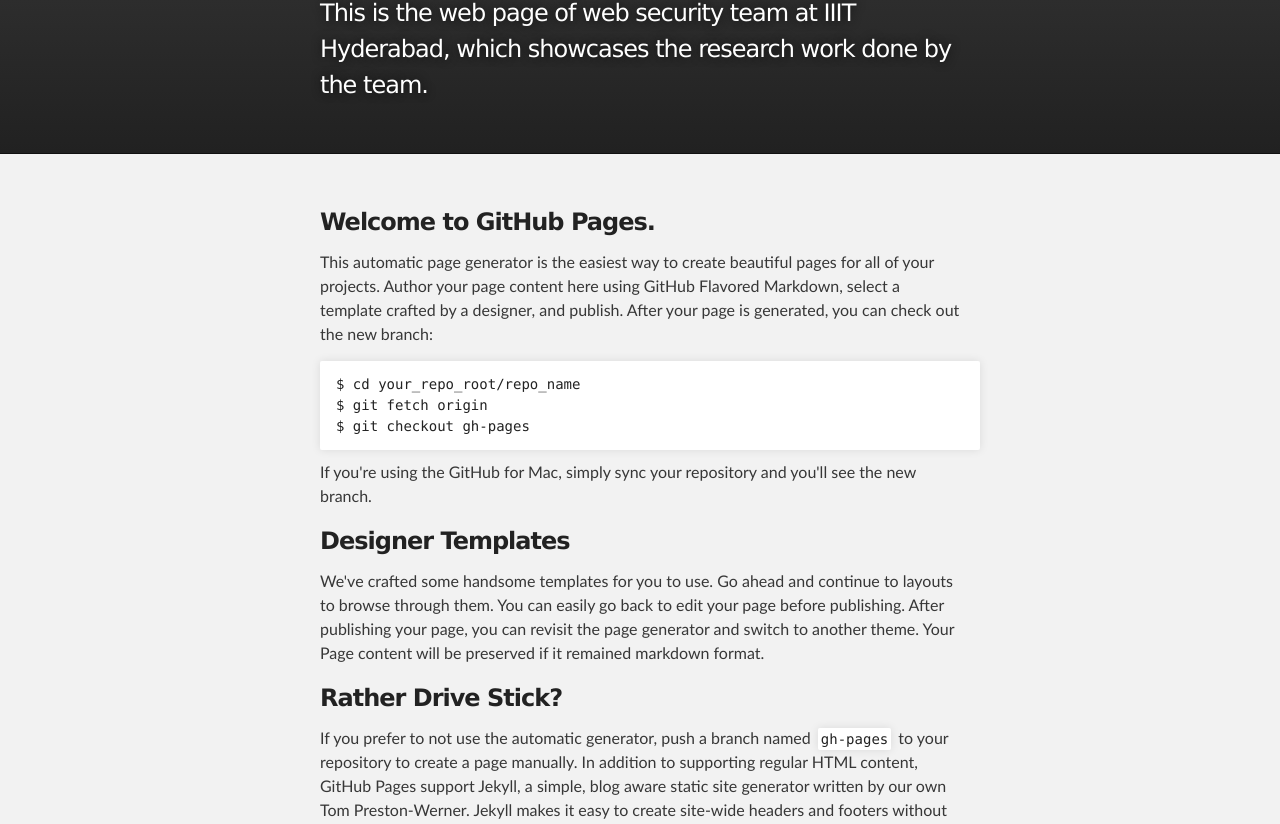
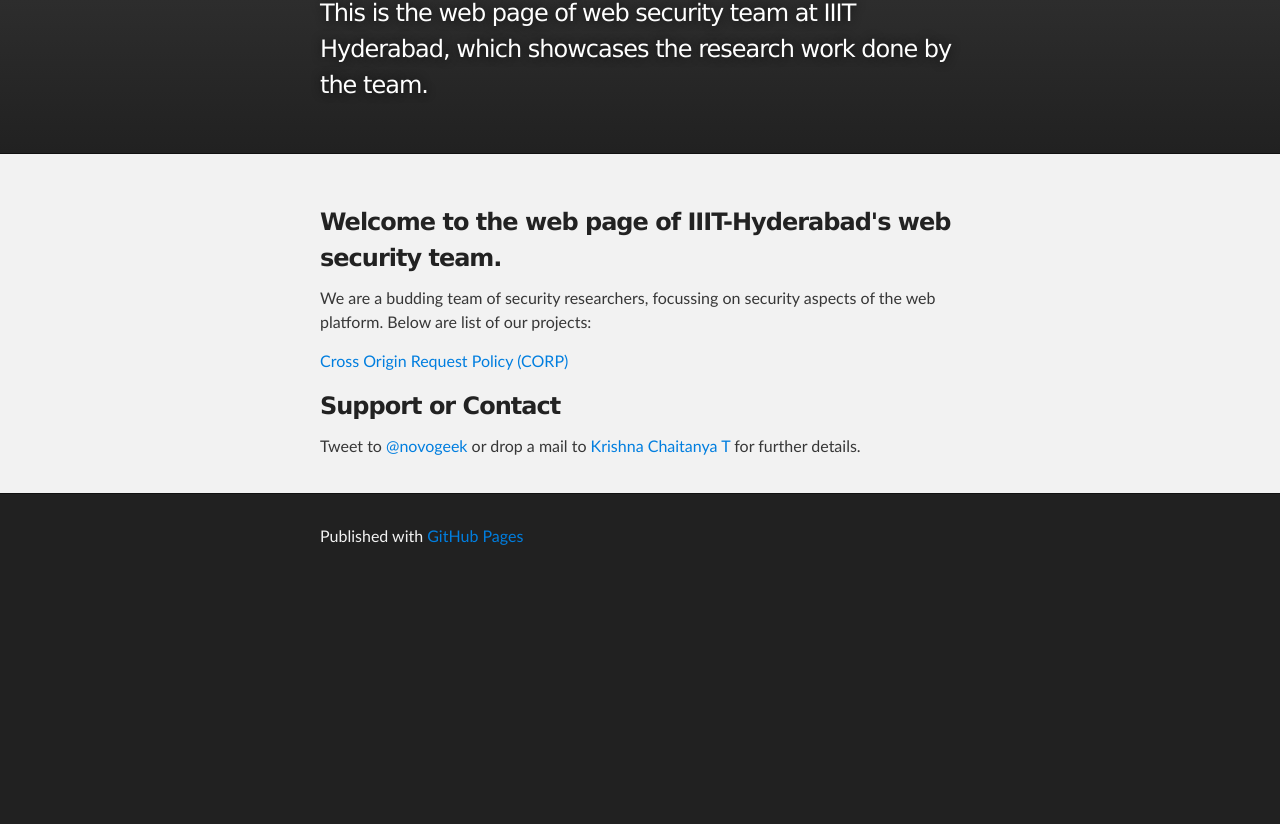
Before and after one commit to iiithyd-websec/iiithyd-websec.github.io, a plain HTML site: page index.html in a window 1280 px wide. Shown: the part 128-952 px from the top of the page. After the commit the page ends 800 px from the top, so only its background shows below. Drawn offline with Linux system fonts and the light colour scheme.

Commit message:
Update index.html
Updated index page and contact details.

```diff
--- a/index.html
+++ b/index.html
@@ -28,36 +28,17 @@
     <div id="main_content_wrap" class="outer">
       <section id="main_content" class="inner">
         <h3>
-<a name="welcome-to-github-pages" class="anchor" href="#welcome-to-github-pages"><span class="octicon octicon-link"></span></a>Welcome to GitHub Pages.</h3>
+          <a name="welcome-to-github-pages" class="anchor" href="#welcome-to-IIITH"><span class="octicon octicon-link"></span></a>Welcome to the web page of IIIT-Hyderabad's web security team.
+        </h3>
 
-<p>This automatic page generator is the easiest way to create beautiful pages for all of your projects. Author your page content here using GitHub Flavored Markdown, select a template crafted by a designer, and publish. After your page is generated, you can check out the new branch:</p>
+<p>We are a budding team of security researchers, focussing on security aspects of the web platform. Below are list of our projects:</p>
 
-<pre><code>$ cd your_repo_root/repo_name
-$ git fetch origin
-$ git checkout gh-pages
-</code></pre>
-
-<p>If you're using the GitHub for Mac, simply sync your repository and you'll see the new branch.</p>
-
-<h3>
-<a name="designer-templates" class="anchor" href="#designer-templates"><span class="octicon octicon-link"></span></a>Designer Templates</h3>
-
-<p>We've crafted some handsome templates for you to use. Go ahead and continue to layouts to browse through them. You can easily go back to edit your page before publishing. After publishing your page, you can revisit the page generator and switch to another theme. Your Page content will be preserved if it remained markdown format.</p>
-
-<h3>
-<a name="rather-drive-stick" class="anchor" href="#rather-drive-stick"><span class="octicon octicon-link"></span></a>Rather Drive Stick?</h3>
-
-<p>If you prefer to not use the automatic generator, push a branch named <code>gh-pages</code> to your repository to create a page manually. In addition to supporting regular HTML content, GitHub Pages support Jekyll, a simple, blog aware static site generator written by our own Tom Preston-Werner. Jekyll makes it easy to create site-wide headers and footers without having to copy them across every page. It also offers intelligent blog support and other advanced templating features.</p>
-
-<h3>
-<a name="authors-and-contributors" class="anchor" href="#authors-and-contributors"><span class="octicon octicon-link"></span></a>Authors and Contributors</h3>
-
-<p>You can <a href="https://github.com/blog/821" class="user-mention">@mention</a> a GitHub username to generate a link to their profile. The resulting <code>&lt;a&gt;</code> element will link to the contributor's GitHub Profile. For example: In 2007, Chris Wanstrath (<a href="https://github.com/defunkt" class="user-mention">@defunkt</a>), PJ Hyett (<a href="https://github.com/pjhyett" class="user-mention">@pjhyett</a>), and Tom Preston-Werner (<a href="https://github.com/mojombo" class="user-mention">@mojombo</a>) founded GitHub.</p>
+<p><a href="#">Cross Origin Request Policy (CORP)</a></p>
 
 <h3>
 <a name="support-or-contact" class="anchor" href="#support-or-contact"><span class="octicon octicon-link"></span></a>Support or Contact</h3>
 
-<p>Having trouble with Pages? Check out the documentation at <a href="http://help.github.com/pages">http://help.github.com/pages</a> or contact <a href="mailto:support@github.com">support@github.com</a> and we’ll help you sort it out.</p>
+<p>Tweet to <a href="http://twitter.com/novogeek">@novogeek</a> or drop a mail to <a href="mailto:krishnachaitanya.t@research.iiit.ac.in">Krishna Chaitanya T</a> for further details.</p>
       </section>
     </div>
 
```
